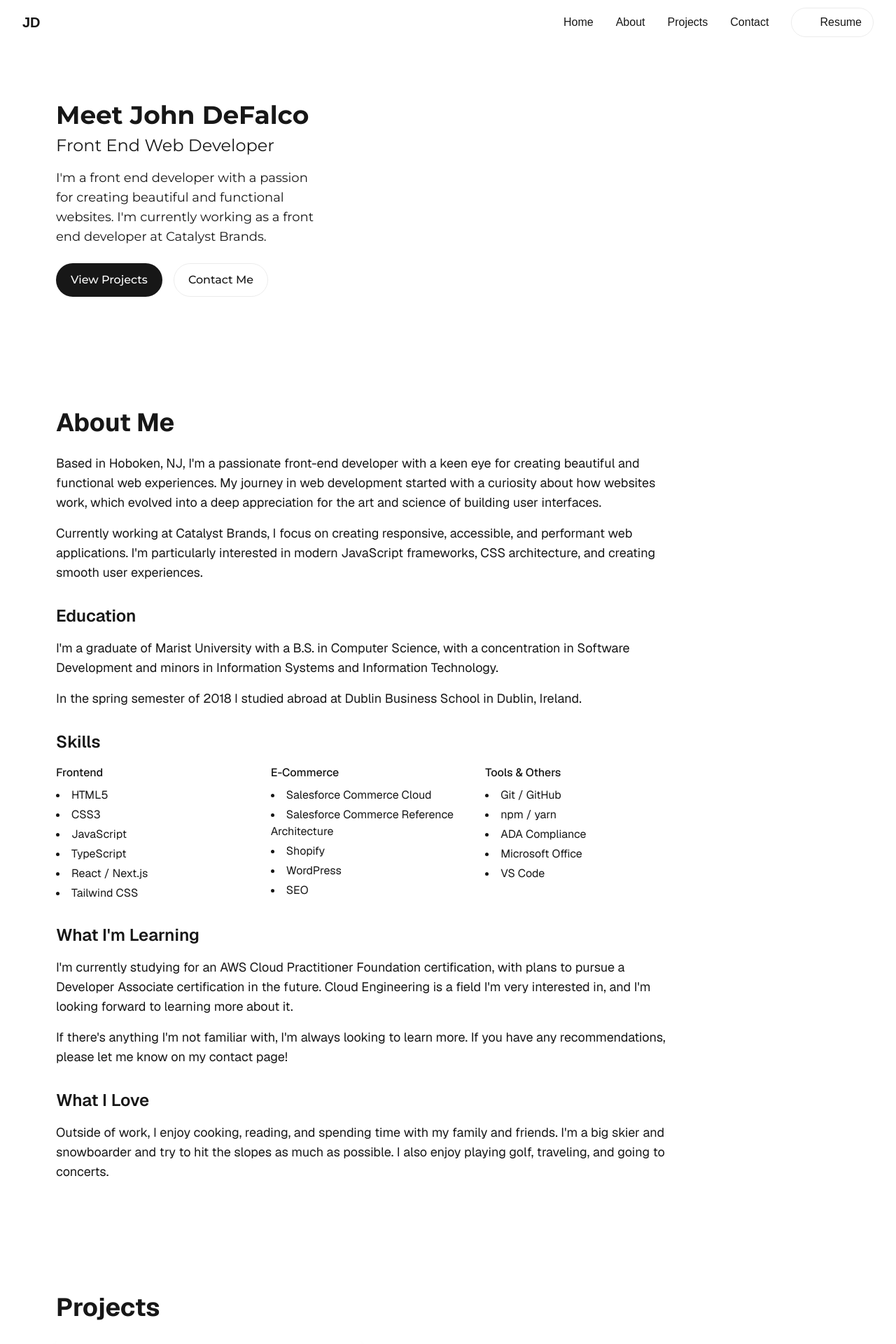
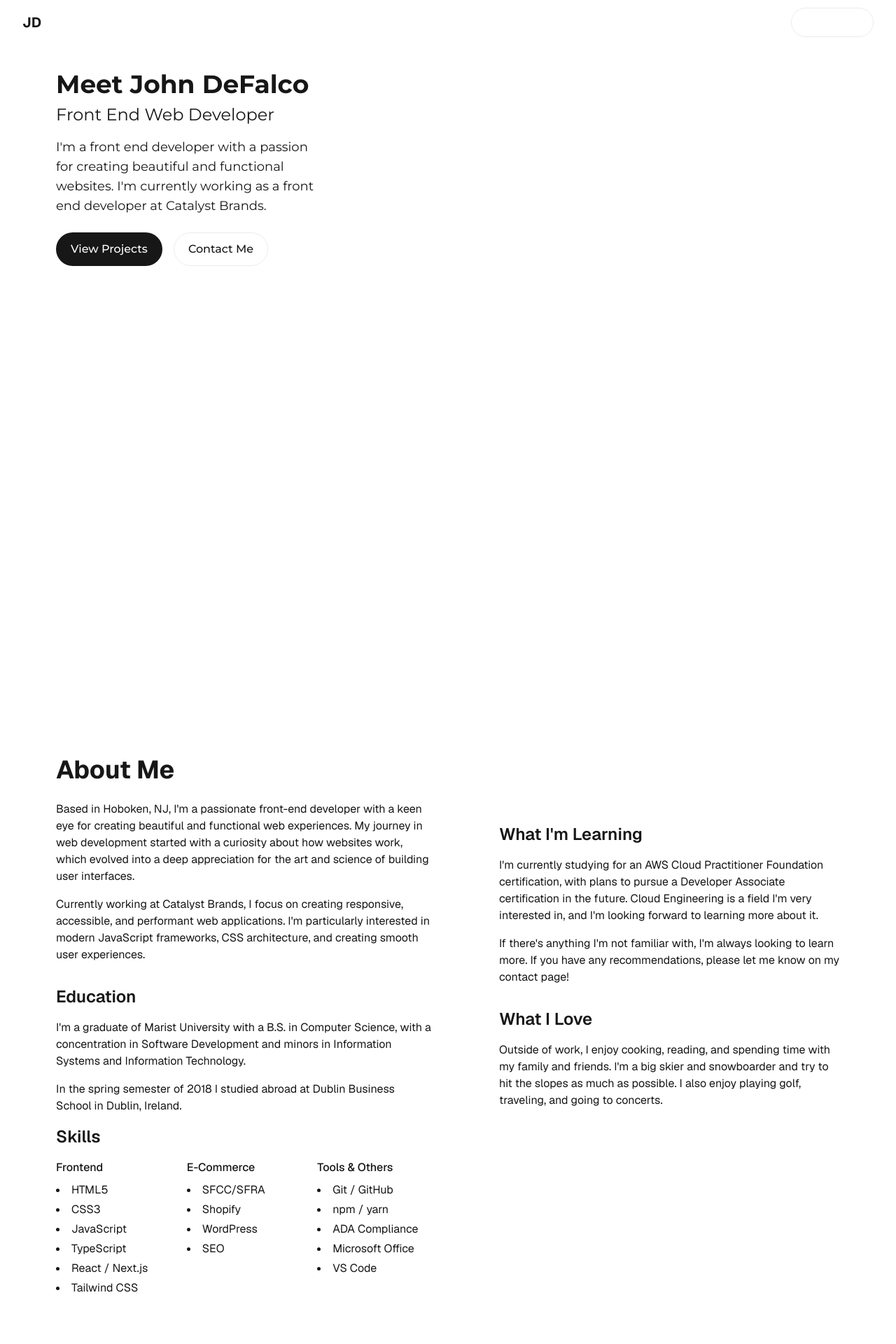
Before and after one commit to jdefalco715/johns-portfolio, a Next.js app: page / in a window 1280 px wide. Shown: the top 1920 px of the page at 70% size. Built offline with nearby package versions, Linux system fonts and the light colour scheme.

Commit message:
JP-15: dropped snap scrolling and edited format/sizing

```diff
--- a/package.json
+++ b/package.json
@@ -11,6 +11,7 @@
   "dependencies": {
     "@studio-freight/lenis": "^1.0.42",
     "framer-motion": "^12.15.0",
+    "lenis": "^1.3.3",
     "next": "15.3.2",
     "react": "^19.0.0",
     "react-dom": "^19.0.0",
--- a/src/app/globals.css
+++ b/src/app/globals.css
@@ -52,4 +52,5 @@ body {
 
 section {
   position: relative;
+  min-height: 100vh;
 }
--- a/src/app/page.tsx
+++ b/src/app/page.tsx
@@ -12,14 +12,25 @@ export default function Home() {
   const lenisRef = useRef<Lenis | null>(null);
 
   useEffect(() => {
+    // Prevent scroll restoration
+    if ('scrollRestoration' in window.history) {
+      window.history.scrollRestoration = 'manual';
+    }
+
+    // Force scroll to top
+    window.scrollTo(0, 0);
+
+    // Small delay to ensure scroll position is set
+    setTimeout(() => {
       lenisRef.current = new Lenis({
         duration: 1.2,
-      easing: (t) => Math.min(1, 1.001 - Math.pow(2, -10 * t)),
+        easing: (t: number) => Math.min(1, 1.001 - Math.pow(2, -10 * t)),
         orientation: 'vertical',
         gestureOrientation: 'vertical',
         smoothWheel: true,
         touchMultiplier: 2,
         infinite: false,
+        wheelMultiplier: 1,
       });
 
       function raf(time: number) {
@@ -28,6 +39,7 @@ export default function Home() {
       }
 
       requestAnimationFrame(raf);
+    }, 100);
 
     return () => {
       lenisRef.current?.destroy();
@@ -35,18 +47,18 @@ export default function Home() {
   }, []);
 
   return (
-    <main>
+    <main className="min-h-screen overflow-x-hidden relative m-auto max-w-7xl">
       <Navbar />
-      <section id="home" className="">
+      <section id="home" className="min-h-screen sm:mt-5 mt-15">
         <Hero />
       </section>
-      <section id="about" className="">
+      <section id="about" className="min-h-screen sm:pt-5 pt-15">
         <About />
       </section>
-      <section id="projects" className="">
+      <section id="projects" className="min-h-screen sm:pt-5 pt-15">
         <Projects />
       </section>
-      <section id="contact" className="">
+      <section id="contact" className="min-h-screen sm:pt-5 pt-15">
         <Contact />
       </section>
     </main>
--- a/src/components/About.tsx
+++ b/src/components/About.tsx
@@ -5,7 +5,7 @@ import { motion } from "framer-motion";
 export default function About() {
   return (
     <div className="min-h-screen p-8 pb-20 sm:p-20 font-[family-name:var(--font-geist-sans)]">
-      <main className="flex flex-col gap-8 max-w-4xl">
+      <main className="flex flex-col gap-8">
         <motion.section
           initial={{ opacity: 0, y: 20 }}
           animate={{ opacity: 1, y: 0 }}
@@ -25,30 +25,31 @@ export default function About() {
             initial={{ opacity: 0 }}
             animate={{ opacity: 1 }}
             transition={{ duration: 0.5, delay: 0.4 }}
-            className="space-y-4"
+            className="grid grid-cols-1 lg:grid-cols-2 gap-8 lg:gap-12 relative"
           >
-            <p className="text-lg">
+            <div className="space-y-4">
+              <p className="text-md">
                 Based in Hoboken, NJ, I&apos;m a passionate front-end developer with a keen eye for creating beautiful and functional web experiences.
                 My journey in web development started with a curiosity about how websites work, which evolved into a deep
                 appreciation for the art and science of building user interfaces.
               </p>
 
-            <p className="text-lg">
+              <p className="text-md">
                 Currently working at Catalyst Brands, I focus on creating responsive, accessible, and performant web
                 applications. I&apos;m particularly interested in modern JavaScript frameworks, CSS architecture, and
                 creating smooth user experiences.
               </p>
 
               <h2 className="text-2xl font-semibold mt-8 mb-4">Education</h2>
-            <p className="text-lg">
+              <p className="text-md">
                 I&apos;m a graduate of Marist University with a B.S. in Computer Science, with a concentration in Software Development and minors in Information Systems and Information Technology.
               </p>
 
-            <p className="text-lg">
+              <p className="text-md">
                 In the spring semester of 2018 I studied abroad at Dublin Business School in Dublin, Ireland.
               </p>
 
-            <h2 className="text-2xl font-semibold mt-8 mb-4">Skills</h2>
+              <h2 className="text-2xl font-semibold mb-4">Skills</h2>
               <div className="grid grid-cols-1 md:grid-cols-3 gap-6">
                 <div>
                   <h3 className="font-medium mb-2">Frontend</h3>
@@ -64,8 +65,7 @@ export default function About() {
                 <div>
                   <h3 className="font-medium mb-2">E-Commerce</h3>
                   <ul className="list-disc list-inside space-y-1">
-                  <li>Salesforce Commerce Cloud</li>
-                  <li>Salesforce Commerce Reference Architecture</li>
+                    <li>SFCC/SFRA</li>
                     <li>Shopify</li>
                     <li>WordPress</li>
                     <li>SEO</li>
@@ -82,25 +82,29 @@ export default function About() {
                   </ul>
                 </div>
               </div>
+            </div>
+
+            <div className="space-y-4 lg:border-l lg:border-white/10 lg:pl-12">
 
               <h2 className="text-2xl font-semibold mt-8 mb-4">What I&apos;m Learning</h2>
 
-            <p className="text-lg">
+              <p className="text-md">
                 I&apos;m currently studying for an AWS Cloud Practitioner Foundation certification, with plans to pursue a Developer Associate certification in the future.
                 Cloud Engineering is a field I&apos;m very interested in, and I&apos;m looking forward to learning more about it.
               </p>
 
-            <p className="text-lg">
+              <p className="text-md">
                 If there&apos;s anything I&apos;m not familiar with, I&apos;m always looking to learn more. If you have any recommendations, please let me know on my contact page!
               </p>
 
               <h2 className="text-2xl font-semibold mt-8 mb-4">What I Love</h2>
 
-            <p className="text-lg">
+              <p className="text-md">
                 Outside of work, I enjoy cooking, reading, and spending time with my family and friends.
                 I&apos;m a big skier and snowboarder and try to hit the slopes as much as possible.
                 I also enjoy playing golf, traveling, and going to concerts.
               </p>
+            </div>
           </motion.div>
         </motion.section>
       </main>
--- a/src/components/Contact.tsx
+++ b/src/components/Contact.tsx
@@ -98,12 +98,12 @@ export default function Contact() {
                     <div className="grid grid-cols-1 md:grid-cols-2 gap-12 mt-8">
                         {/* Left Column - Contact Information */}
                         <div className="space-y-6">
-                            <p className="text-lg">
+                            <p className="text-md">
                                 I&apos;m always looking to learn more, and I&apos;m always looking to help.
                                 If you have any questions, please don&apos;t hesitate to reach out.
                             </p>
 
-                            <p className="text-lg">
+                            <p className="text-md">
                                 Additionally if you have any recommendations for my website, please let me know!
                                 Feedback is always welcome!
                             </p>
--- a/src/components/Navbar.tsx
+++ b/src/components/Navbar.tsx
@@ -27,9 +27,17 @@ export default function Navbar() {
     setIsMobileMenuOpen(!isMobileMenuOpen);
   };
 
+  const closeMobileMenu = () => {
+    setIsMobileMenuOpen(false);
+  };
+
+  const handleNavClick = () => {
+    closeMobileMenu();
+  };
+
   return (
     <nav
-      className={`sticky top-0 z-50 transition-all duration-200 ${ isScrolled ? 'bg-white/40 backdrop-blur-sm shadow-sm' : 'bg-transparent' }`}
+      className={`fixed top-0 left-0 right-0 z-50 transition-all duration-200 font-[family-name:var(--font-geist-sans)] ${ isScrolled ? 'bg-white/40 backdrop-blur-sm shadow-sm' : 'bg-transparent' }`}
     >
       <div className="max-w-7xl mx-auto px-4 sm:px-6 lg:px-8">
         <div className="flex justify-between h-16">
@@ -40,24 +48,24 @@ export default function Navbar() {
           </div>
 
           {/* Desktop Navigation */}
-          <div className="hidden md:flex items-center space-x-8">
-            <ScrollLink to="home" smooth={true} duration={500}>
+          <div className="hidden md:flex items-center space-x-8 text-base text-white">
+            <ScrollLink to="home" smooth={true} duration={500} className='cursor-pointer hover:text-gray-200' offset={-20}>
               Home
             </ScrollLink>
-            <ScrollLink to="about" smooth={true} duration={500}>
+            <ScrollLink to="about" smooth={true} duration={500} className='cursor-pointer hover:text-gray-200'>
               About
             </ScrollLink>
-            <ScrollLink to="projects" smooth={true} duration={500}>
+            <ScrollLink to="projects" smooth={true} duration={500} className='cursor-pointer hover:text-gray-200'>
               Projects
             </ScrollLink>
-            <ScrollLink to="contact" smooth={true} duration={500}>
+            <ScrollLink to="contact" smooth={true} duration={500} className='cursor-pointer hover:text-gray-200'>
               Contact
             </ScrollLink>
             <a
               href="/resume.pdf"
               target="_blank"
               rel="noopener noreferrer"
-              className="flex items-center gap-2 rounded-full border border-solid border-black/[.08] dark:border-white/[.145] transition-colors px-4 py-2 hover:bg-[#f2f2f2] dark:hover:bg-[#1a1a1a] hover:border-transparent"
+              className="flex items-center gap-2 rounded-full cursor-pointer border border-solid border-black/[.08] dark:border-white/[.145] transition-colors px-4 py-2 hover:bg-[#f2f2f2] dark:hover:bg-[#1a1a1a] hover:border-transparent"
             >
               <Image
                 src="/file.svg"
@@ -88,19 +96,27 @@ export default function Navbar() {
           </div>
         </div>
 
+        {/* Mobile Menu Backdrop */}
+        {isMobileMenuOpen && (
+          <div
+            className="fixed inset-0 z-[100]"
+            onClick={closeMobileMenu}
+          />
+        )}
+
         {/* Mobile Menu Dropdown */}
-        <div className={`md:hidden fixed inset-x-0 top-16 z-[60] ${isMobileMenuOpen ? 'opacity-100 translate-y-0' : 'opacity-0 -translate-y-2 pointer-events-none'} transition-all duration-300 ease-in-out`}>
+        <div className={`md:hidden fixed inset-x-0 top-16 z-[101] ${isMobileMenuOpen ? 'opacity-100 translate-y-0' : 'opacity-0 -translate-y-2 pointer-events-none'} transition-all duration-300 ease-in-out`}>
           <div className="flex flex-col px-2 pt-2 pb-3 space-y-1 sm:px-3 rounded-lg bg-white dark:bg-black shadow-lg">
-            <ScrollLink to="home" className='m-2' smooth={true} duration={500}>
+            <ScrollLink to="home" className='m-2' smooth={true} duration={500} onClick={handleNavClick} offset={-90}>
               Home
             </ScrollLink>
-            <ScrollLink to="about" className='m-2' smooth={true} duration={500}>
+            <ScrollLink to="about" className='m-2' smooth={true} duration={500} onClick={handleNavClick}>
               About
             </ScrollLink>
-            <ScrollLink to="projects" className='m-2' smooth={true} duration={500}>
+            <ScrollLink to="projects" className='m-2' smooth={true} duration={500} onClick={handleNavClick}>
               Projects
             </ScrollLink>
-            <ScrollLink to="contact" className='m-2 mb-5' smooth={true} duration={500}>
+            <ScrollLink to="contact" className='m-2 mb-5' smooth={true} duration={500} onClick={handleNavClick}>
               Contact
             </ScrollLink>
             <a
--- a/src/components/Projects.tsx
+++ b/src/components/Projects.tsx
@@ -19,7 +19,7 @@ const projects = [
 export default function Projects() {
   return (
     <div className="min-h-screen p-8 pb-20 sm:p-20 font-[family-name:var(--font-geist-sans)]">
-        <main className="flex flex-col gap-8 max-w-4xl">
+        <main className="flex flex-col gap-8">
             <motion.section
             initial={{ opacity: 0, y: 20 }}
             animate={{ opacity: 1, y: 0 }}
@@ -42,7 +42,7 @@ export default function Projects() {
                             initial={{ opacity: 0, y: 20 }}
                             animate={{ opacity: 1, y: 0 }}
                             transition={{ duration: 0.5, delay: index * 0.1 }}
-                            className="bg-white dark:bg-gray-800 rounded-lg overflow-hidden shadow-lg hover:shadow-xl transition-shadow duration-300"
+                            className="p-6 bg-white dark:bg-gray-800 rounded-lg overflow-hidden shadow-lg hover:shadow-xl transition-shadow duration-300"
                         >
                             <div className="relative h-48">
                                 <Image
```
Also changed, not shown: 1 other file (tests, documents, lock files or other folders). Lines whose indentation alone changed are shown as unchanged.
